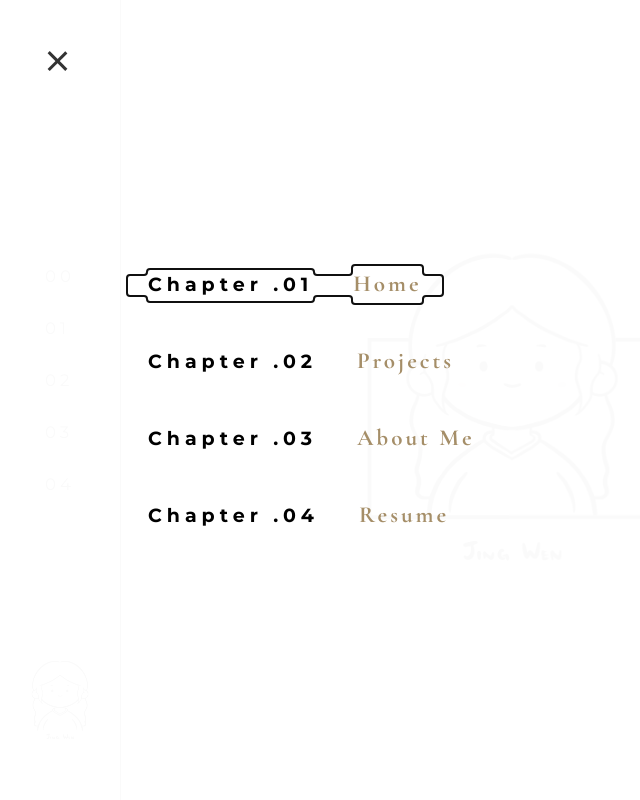
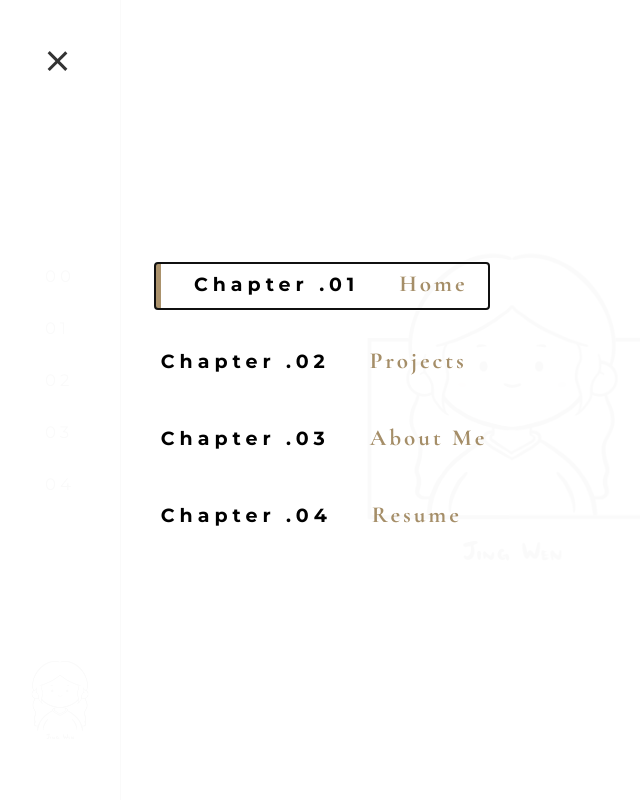
Before and after one commit to JingWen23/Portfolio, a React (Create React App) app: page / in a window 1280 px wide. Both pictures are taken after a click on the element 57 px from the left and 62 px from the top of the page. Shown: the top 800 px of the page, without its empty margins (0-640 px from the left). Built offline with nearby package versions, Linux system fonts and the light colour scheme; a web font is replaced by a local one.

Commit message:
Styling adjustments

```diff
--- a/src/App.css
+++ b/src/App.css
@@ -163,10 +163,6 @@ body {
   margin-bottom: 0;
 }
 
-.menu-list:active {
-  border-left: solid 1px tomato;
-}
-
 .menu-list:hover {
   margin-left: 4rem;
   transition: 0.4s;
@@ -198,6 +194,7 @@ body {
   letter-spacing: 0.5rem;
   font-size: 1.9rem;
   color: black;
+  padding-left: 1vw;
   /* text-decoration: none; */
 }
 
@@ -223,7 +220,7 @@ body {
   }
 }
 
-@media (max-width: 368px) {
+@media (max-width: 373px) {
   .menu-list p {
     display: block;
     margin: 0.5rem 2rem;
@@ -238,6 +235,7 @@ body {
     margin-left: 0;
     color: #c2c2c2;
   }
+
 }
 
 /* Home Section Navbar */
@@ -275,6 +273,12 @@ body {
 .home-link:hover {
   color: #c2c2c2;
 }
+
+.active{
+  border-left: solid 5px #AB926C;
+  margin: 0 2.2vw;
+  padding: 1vw 0;
+ }
 
 @media (max-width: 768px) {
   .home-container {
--- a/src/NavMenu.js
+++ b/src/NavMenu.js
@@ -1,26 +1,27 @@
 import React from "react";
-import { Link } from "react-router-dom";
+import { Link, NavLink } from "react-router-dom";
 
 export default ({ close }) => (
+
   <div className="menu">
     <ul>
       <li className="menu-list">
-        <Link to="/">
-            <p className="menu-code">Chapter .01</p>
-            <p className="menu-title">Home</p>
-        </Link>
+      <NavLink to="/" activeClassName="active">
+          <p className="menu-code">Chapter .01</p>
+          <p className="menu-title">Home</p>
+      </NavLink>
       </li>
       <li className="menu-list">
-        <Link to="/projects">
+        <NavLink to="/projects" activeClassName="active">
           <p className="menu-code">Chapter .02</p>
           <p className="menu-title">Projects</p>
-        </Link>
+        </NavLink>
       </li>
       <li className="menu-list">
-        <Link to="/about">
+        <NavLink to="/about">
             <p className="menu-code">Chapter .03</p>
             <p className="menu-title">About Me</p>
-        </Link>
+        </NavLink>
       </li>
       <li className="menu-list">
         <p className="menu-code">Chapter .04</p>
```
